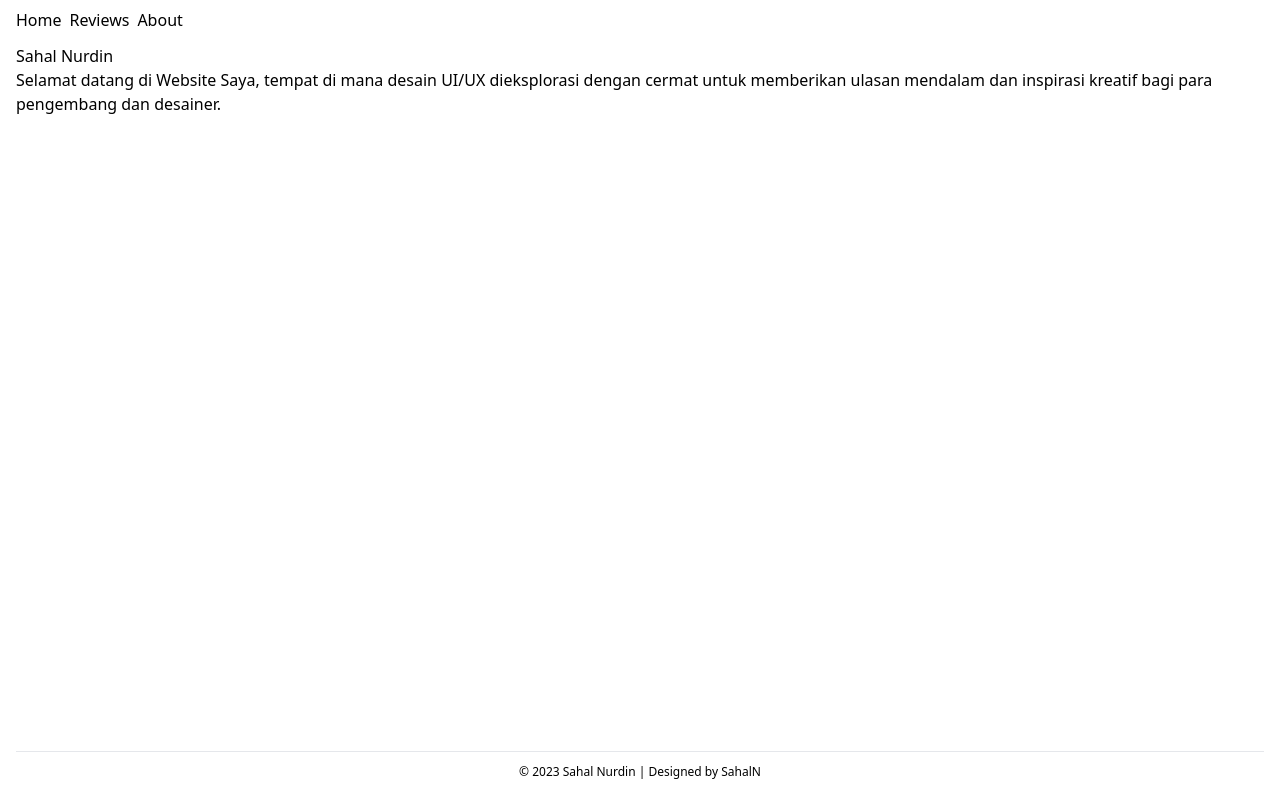
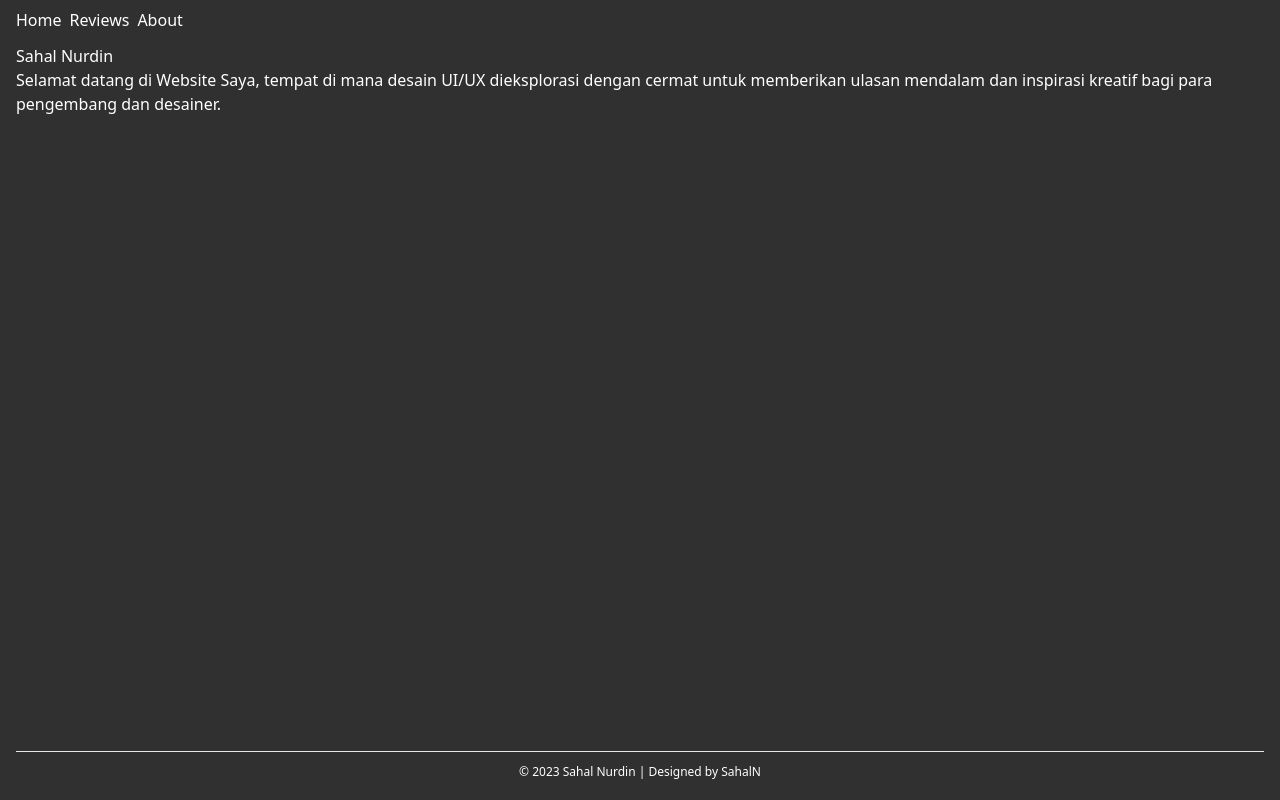
Before and after one commit to SahalN/sahalnuiux-reviews, a Next.js app: page / in a window 1280 px wide. Built offline with nearby package versions, Linux system fonts and the light colour scheme.

Commit message:
Add Color palette and moving navbar

```diff
--- a/app/layout.jsx
+++ b/app/layout.jsx
@@ -2,27 +2,14 @@
 
 import Link from "next/link";
 import "./globals.css";
+import NavBar from "../components/NavBar";
 
 export default function RootLayout({ children }) {
   return (
     <html lang='en'>
-      <body className='flex flex-col min-h-screen px-4 py-2'>
+      <body className='flex flex-col min-h-screen px-4 py-2 bg-[#303030] text-white'>
         <header>
-          <nav>
-            <ul className='flex gap-2'>
-              <li>
-                <Link href='/'>Home</Link>
-              </li>
-              <li>
-                <Link href='/reviews'>Reviews</Link>
-              </li>
-              <li>
-                <Link href='/about' prefetch={false}>
-                  About
-                </Link>
-              </li>
-            </ul>
-          </nav>
+          <NavBar />
         </header>
         <main className='py-3 grow'>{children}</main>
         <footer className='py-3 text-xs text-center border-t'>
--- /dev/null
+++ b/components/NavBar.jsx
@@ -0,0 +1,23 @@
+/** @format */
+
+import Link from "next/link";
+
+export default function NavBar() {
+  return (
+    <nav>
+      <ul className='flex gap-2'>
+        <li>
+          <Link href='/'>Home</Link>
+        </li>
+        <li>
+          <Link href='/reviews'>Reviews</Link>
+        </li>
+        <li>
+          <Link href='/about' prefetch={false}>
+            About
+          </Link>
+        </li>
+      </ul>
+    </nav>
+  );
+}
```
